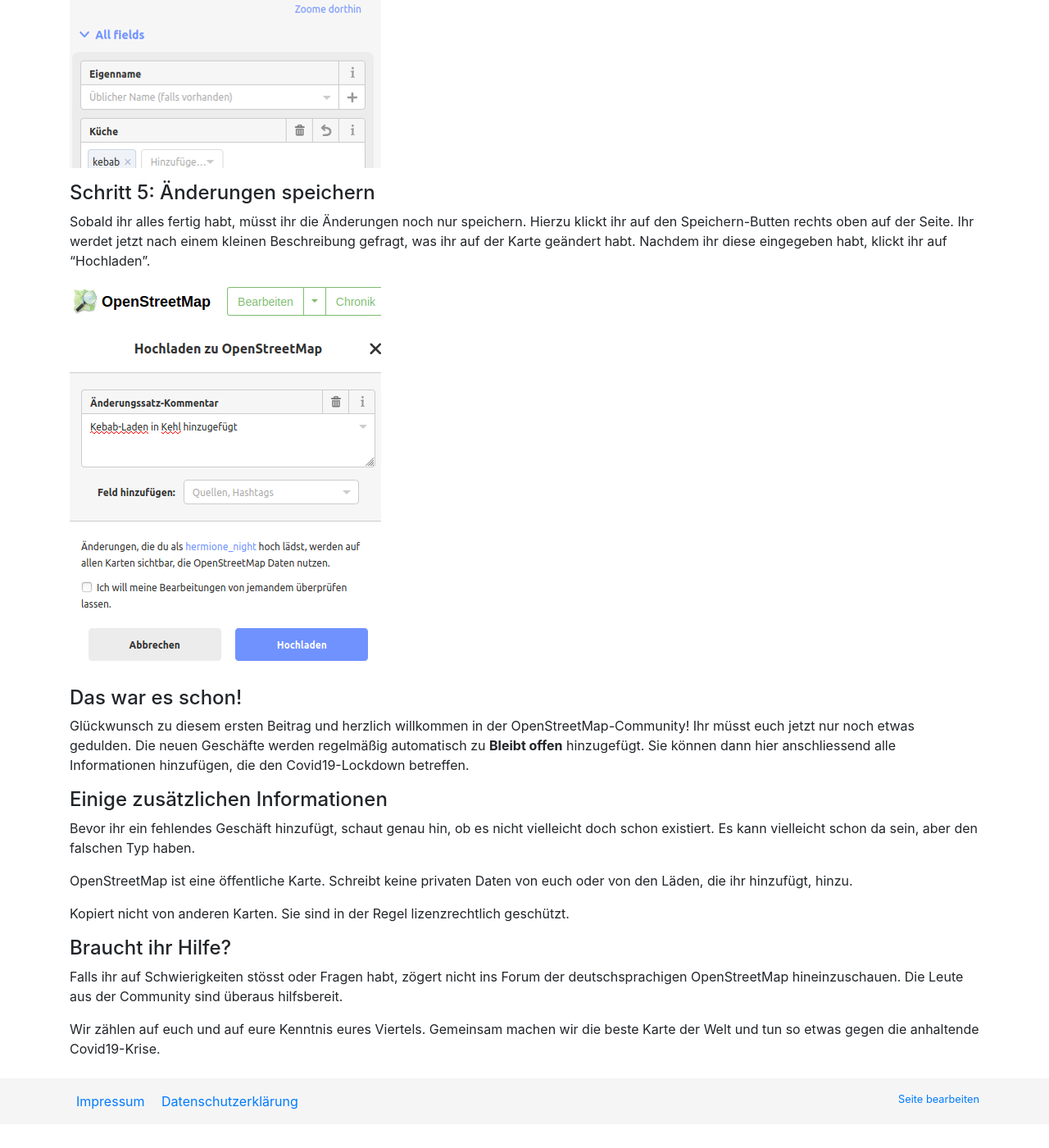
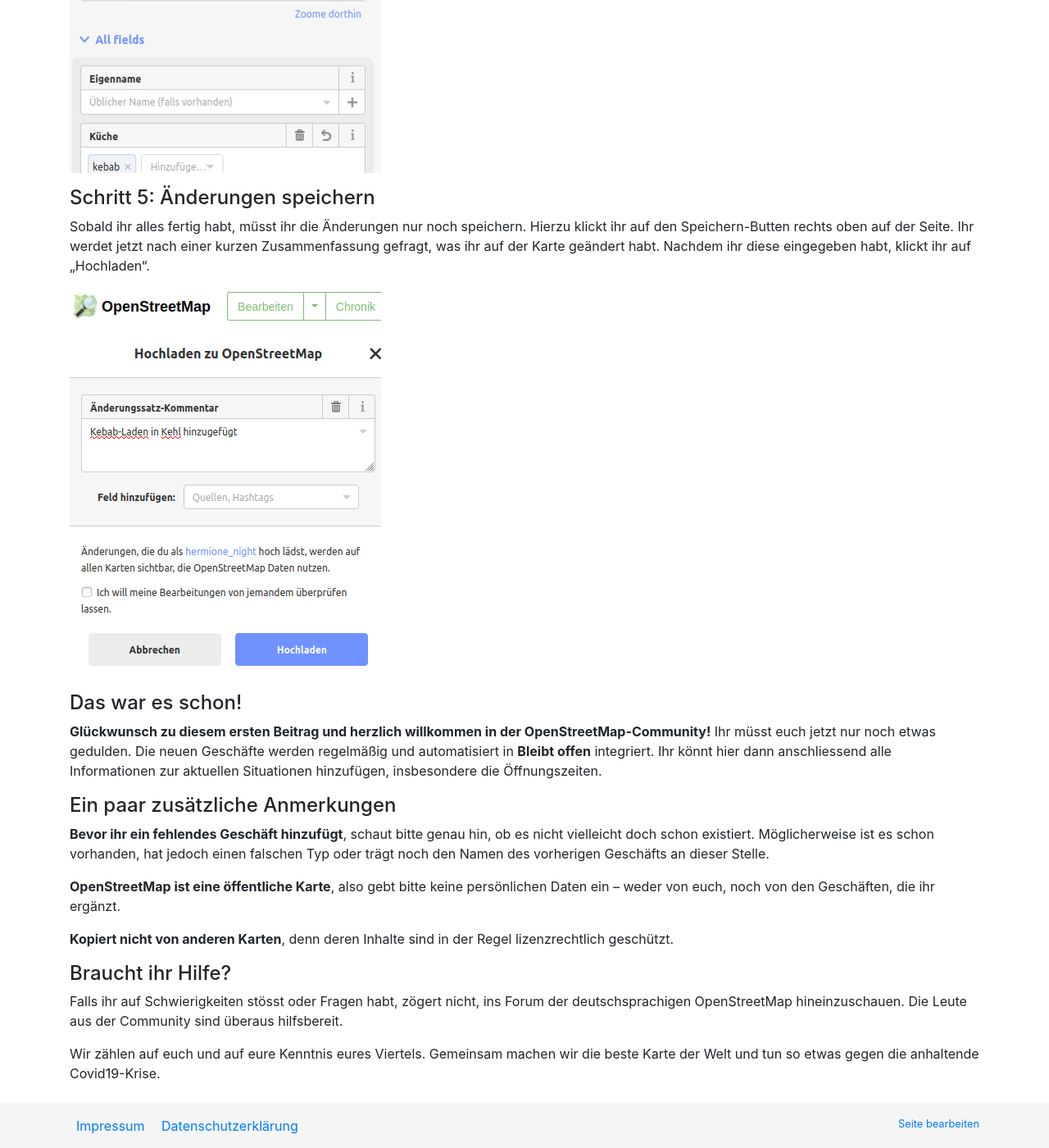
Before and after one commit to bleibtoffen/bleibtoffen, a Jekyll site: the page built from docs/_posts/2020-04-10-geschaeft-fehlt.md, in a window 1280 px wide and 1400 px high, scrolled down 3122 px. Shown: the whole window at 82% size. Built offline with Jekyll 4.4.1, drawn with Linux system fonts in a browser that asks for light colours; before the commit the page ends 4493 px from its top, so only the background shows below that; some of the changed text lies outside the part shown.

Commit message:
fix(blog): update Geschäft fehlt post

```diff
--- a/docs/_posts/2020-04-10-geschaeft-fehlt.md
+++ b/docs/_posts/2020-04-10-geschaeft-fehlt.md
@@ -2,26 +2,27 @@
 layout: post
 title: Was tun, wenn ein Geschäft in „Bleibt offen“ fehlt?
 source: https://blog.caresteouvert.fr/que-faire-sil-manque-un-commerce-dans-ca-reste-ouvert/
-translator: Christine Karch
 ---
 
-_Euer Bäcker oder die Apotheke um die Ecke sind nicht auf „Bleibt offen“? Keine Grund zur Sorge! Es ist nicht schwer unsere gemeinsame Karte, die die trotz Covid19-Lockdown noch geöffneten Geschäfte anzeigt, zu verbessern. Wir haben eine kleine Anleitung vorbereitet._
+_Euer Bäcker oder die Apotheke um die Ecke sind nicht auf „Bleibt offen“ zu finden? Kein Grund zur Sorge! Dieser Artikel erklärt in fünf Schritten, wie ihr unsere gemeinsame Karte verbessern könnt, indem ihr ein fehlendes Geschäft ergänzt._
 
-**Bleibt offen** verwendet Daten von OpenStreetMap (OSM). OSM ist die Wikipedia der Kartographie: eine weltweite Karte, die ihr mit eurem lokalen Wissen anreichern könnt. Und genau das werden wir machen: wir werden die OSM Datenbank mit den fehlenden Geschäften anreichern und somit die OSM-Karte verbessern. Alternativ kann auch [osmybiz.osm.ch](https://osmybiz.osm.ch) verwendet werden, um ein Geschäft einzutragen.
+**Bleibt offen** verwendet Daten von OpenStreetMap (OSM). OSM ist gewissermaßen die Wikipedia der Kartographie: eine freie Weltkarte, die ihr mit eurem lokalen Wissen ergänzen könnt. Und genau das werden wir machen: Wir werden die OSM-Datenbank um fehlende Geschäften ergänzen und somit die Karte für alle verbessern.
+
+**Tipp**: Alternativ könnt ihr auch [OSMyBiz](https://osmybiz.osm.ch) verwenden, um ein Geschäft einzutragen.
 
 ![logo](/assets/images/logo-alternativ.png)
 
-#### Schritt eins: Ein Account bei OpenStreetMap
+#### Schritt 1: Ein Account bei OpenStreetMap
 
 Bevor wir loslegen können, benötigen wir einen Account bei OpenStreetMap
 
 [Bei OpenStreetMap anmelden](https://www.openstreetmap.org/user/new)
 
-Dieser Schritt ist notwendig, wenn man der OSM Community beitreten möchte, um die Karte bearbeiten möchte oder um mit anderen lokalen Community-Mitgliedern in Kontakt zu treten.
+Dieser Schritt ist notwendig, um der OSM-Community beizutreten, die Karte zu bearbeiten oder mit anderen Menschen aus der lokalen Community in Kontakt zu treten.
 
-#### Schritt zwei: Die Karte bearbeiten
+#### Schritt 2: Die Karte bearbeiten
 
-Auf OpenStreetMap.org könnt ihr auf die gleiche Art und Weise euer Viertel entdecken, wie auf „Bleibt offen“ oder anderen Karten im Internet. Zoomt an die Stelle, wo ihr ein Geschäft hinzufügen möchtet und klickt auf den Bearbeiten-Button oben links.
+Auf OpenStreetMap.org könnt ihr eure Umgebung auf die gleiche Art und Weise entdecken wie auf „Bleibt offen“ oder anderen Karten im Internet. Zoomt an die Stelle, wo ihr ein Geschäft hinzufügen möchtet und klickt dann auf den Bearbeiten-Button oben links.
 
 ![Bild bearbeiten](/assets/images/geschaeft-fehlt/bearbeiten.png)
 
@@ -39,31 +40,31 @@ _Tipp: Wenn es sich um ein Geschäft einer Kette oder einer Marke handelt, könn
 
 #### Schritt 4: Weitere Informationen hinzufügen.
 
-Nun könnt ihr das Formular noch um weitere, nützliche Informationen ergänzen, wie zum Beispiel Name oder Telefonnummer. Ihr seid nicht gezwungen das Formular vollständig auszufüllen. Wenn ihr euch nicht mehr an den Namen des Restaurants erinnert, ist das nicht schlimm!
+Nun könnt ihr das Formular noch um weitere, nützliche Informationen ergänzen, wie zum Beispiel Name oder Telefonnummer. Ihr seid jedoch nicht gezwungen, das Formular vollständig auszufüllen. Wenn ihr euch nicht mehr an den Namen des Restaurants erinnert, ist das auch nicht schlimm!
 
 ![Objekt bearbeiten](/assets/images/geschaeft-fehlt/objekt-bearbeiten.png)
 
 
 #### Schritt 5: Änderungen speichern
 
-Sobald ihr alles fertig habt, müsst ihr die Änderungen noch nur speichern. Hierzu klickt ihr auf den Speichern-Butten rechts oben auf der Seite. Ihr werdet jetzt nach einem kleinen Beschreibung gefragt, was ihr auf der Karte geändert habt. Nachdem ihr diese eingegeben habt, klickt ihr auf "Hochladen".&nbsp;
+Sobald ihr alles fertig habt, müsst ihr die Änderungen nur noch speichern. Hierzu klickt ihr auf den Speichern-Butten rechts oben auf der Seite. Ihr werdet jetzt nach einer kurzen Zusammenfassung gefragt, was ihr auf der Karte geändert habt. Nachdem ihr diese eingegeben habt, klickt ihr auf „Hochladen“.
 
 ![Hochladen](/assets/images/geschaeft-fehlt/hochladen.png)
 
 #### Das war es schon!
 
-Glückwunsch zu diesem ersten Beitrag und herzlich willkommen in der OpenStreetMap-Community! Ihr müsst euch jetzt nur noch etwas gedulden. Die neuen Geschäfte werden regelmäßig automatisch zu **Bleibt offen** hinzugefügt. Sie können dann hier anschliessend alle Informationen hinzufügen, die den Covid19-Lockdown betreffen.
+**Glückwunsch zu diesem ersten Beitrag und herzlich willkommen in der OpenStreetMap-Community!** Ihr müsst euch jetzt nur noch etwas gedulden. Die neuen Geschäfte werden regelmäßig und automatisiert in **Bleibt offen** integriert. Ihr könnt hier dann anschliessend alle Informationen zur aktuellen Situationen hinzufügen, insbesondere die Öffnungszeiten.
 
-#### Einige zusätzlichen Informationen
+#### Ein paar zusätzliche Anmerkungen
 
-Bevor ihr ein fehlendes Geschäft hinzufügt, schaut genau hin, ob es nicht vielleicht doch schon existiert. Es kann vielleicht schon da sein, aber den falschen Typ haben.
+**Bevor ihr ein fehlendes Geschäft hinzufügt**, schaut bitte genau hin, ob es nicht vielleicht doch schon existiert. Möglicherweise ist es schon vorhanden, hat jedoch einen falschen Typ oder trägt noch den Namen des vorherigen Geschäfts an dieser Stelle.
 
-OpenStreetMap ist eine öffentliche Karte. Schreibt keine privaten Daten von euch oder von den Läden, die ihr hinzufügt, hinzu.
+**OpenStreetMap ist eine öffentliche Karte**, also gebt bitte keine persönlichen Daten ein – weder von euch, noch von den Geschäften, die ihr ergänzt.
 
-Kopiert nicht von anderen Karten. Sie sind in der Regel lizenzrechtlich geschützt.
+**Kopiert nicht von anderen Karten**, denn deren Inhalte sind in der Regel lizenzrechtlich geschützt.
 
 #### Braucht ihr Hilfe?
 
-Falls ihr auf Schwierigkeiten stösst oder Fragen habt, zögert nicht ins Forum der deutschsprachigen OpenStreetMap hineinzuschauen. Die Leute aus der Community sind überaus hilfsbereit.
+Falls ihr auf Schwierigkeiten stösst oder Fragen habt, zögert nicht, ins Forum der deutschsprachigen OpenStreetMap hineinzuschauen. Die Leute aus der Community sind überaus hilfsbereit.
 
 Wir zählen auf euch und auf eure Kenntnis eures Viertels. Gemeinsam machen wir die beste Karte der Welt und tun so etwas gegen die anhaltende Covid19-Krise.
```
